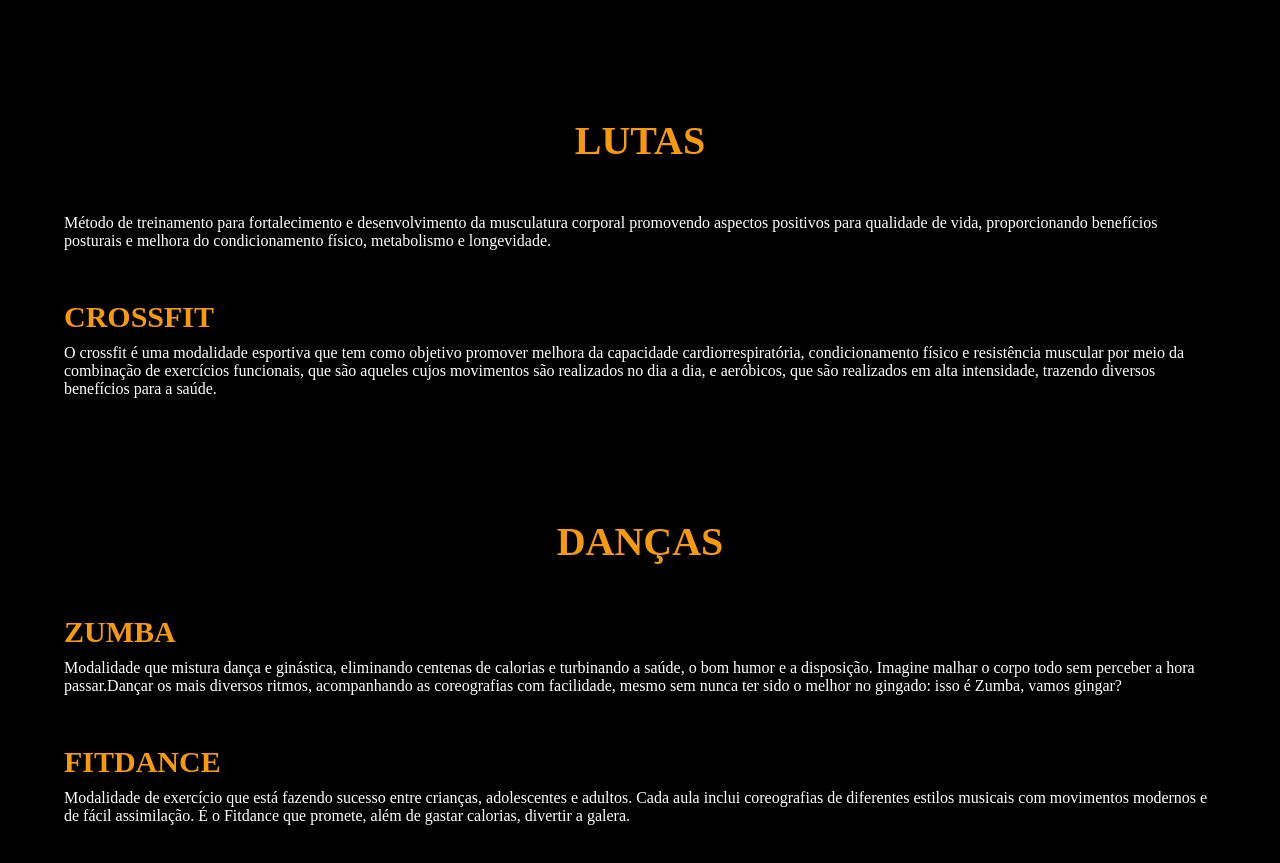
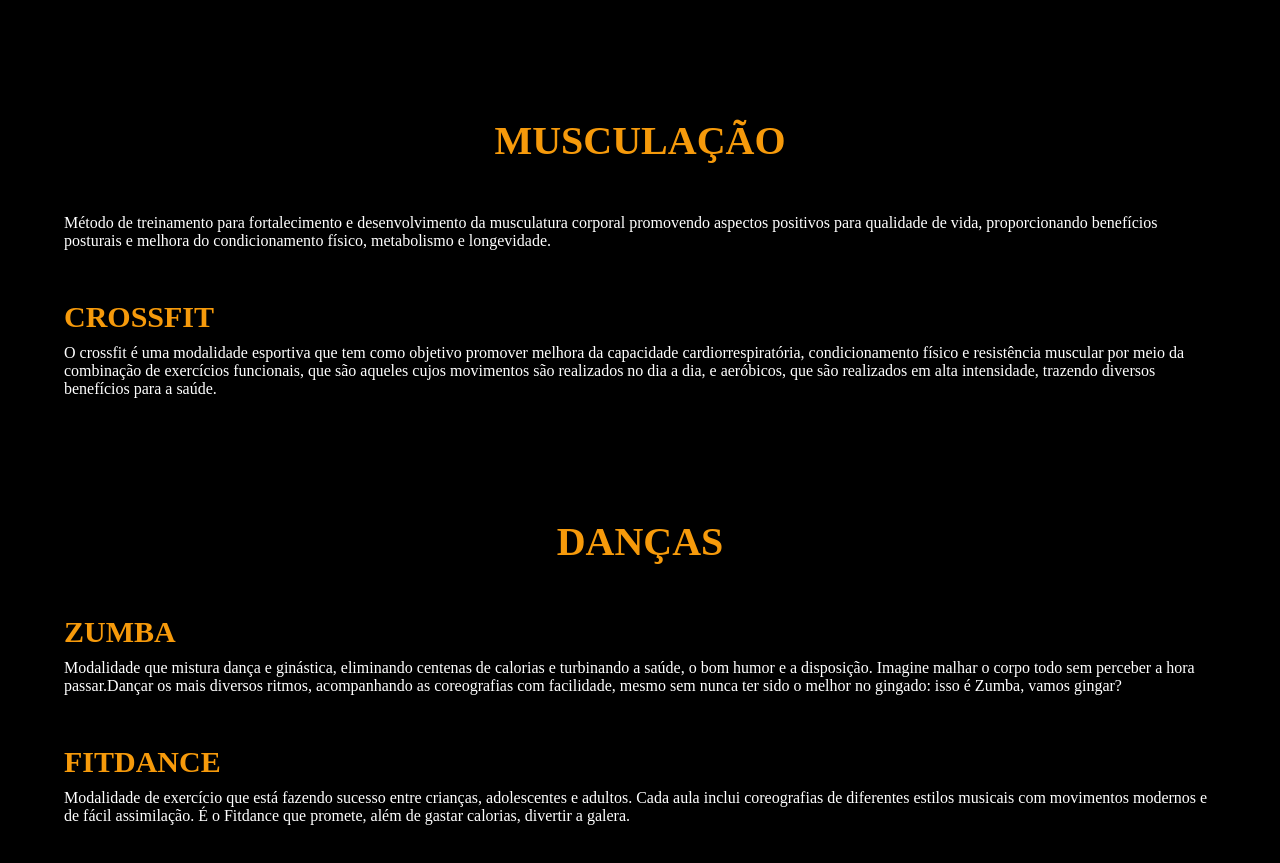
Before and after one commit to NaN-NaN-sempai/Projeto_web_Marcos_Vinicius, a website: page index.html in a window 1280 px wide. Shown: the part 1882-2745 px from the top of the page. Drawn offline with Linux system fonts and the light colour scheme; a web font is replaced by a local one.

Commit message:
Update index.html

```diff
--- a/index.html
+++ b/index.html
@@ -148,7 +148,7 @@
 </div>
 
 <div class="section" id="musculacao">
-    <h1 class="mainTitle">LUTAS</h1>
+    <h1 class="mainTitle">MUSCULAÇÃO</h1>
     <a href="#" class="subText">
         <div>
             <p>
```
